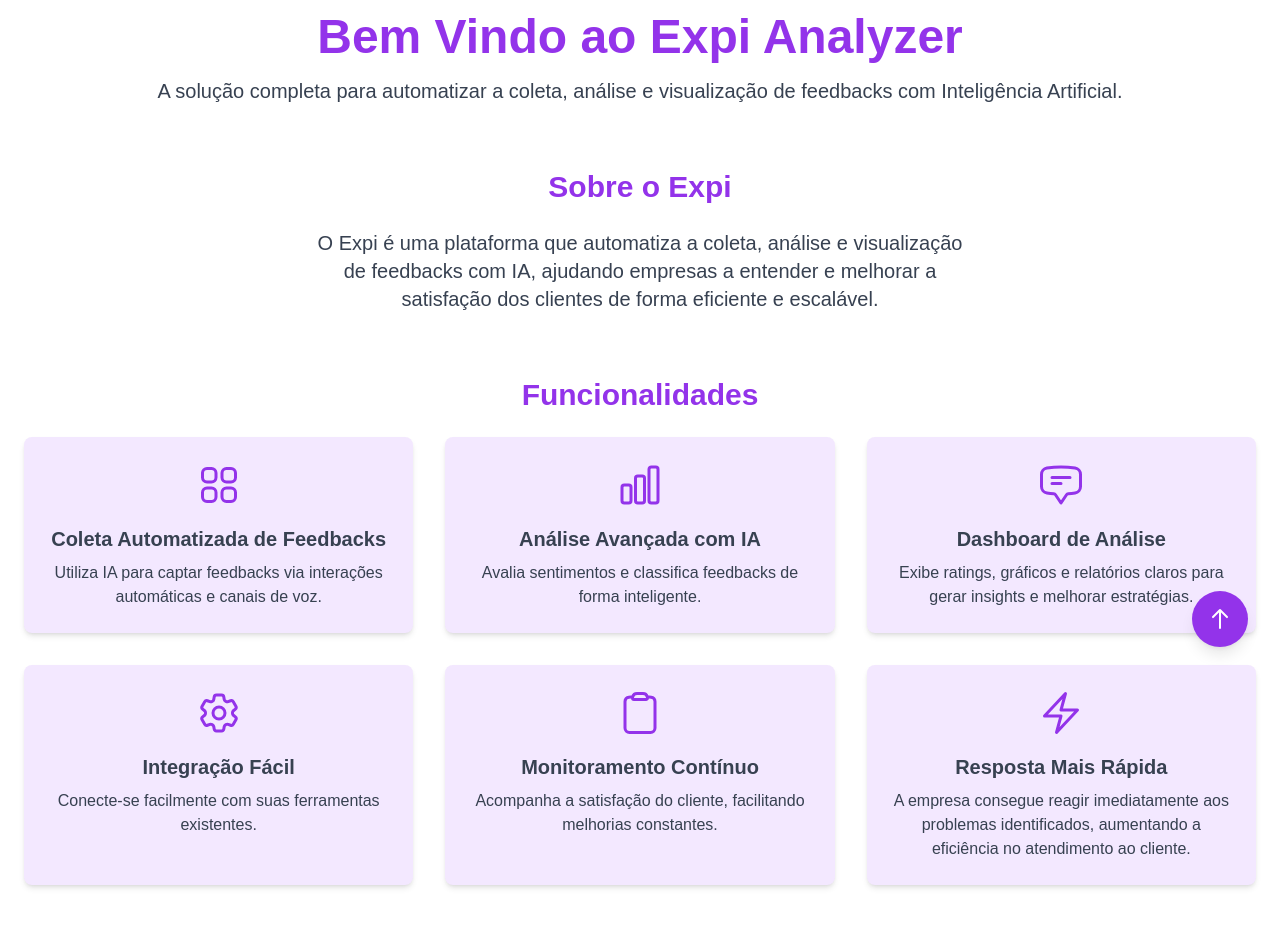
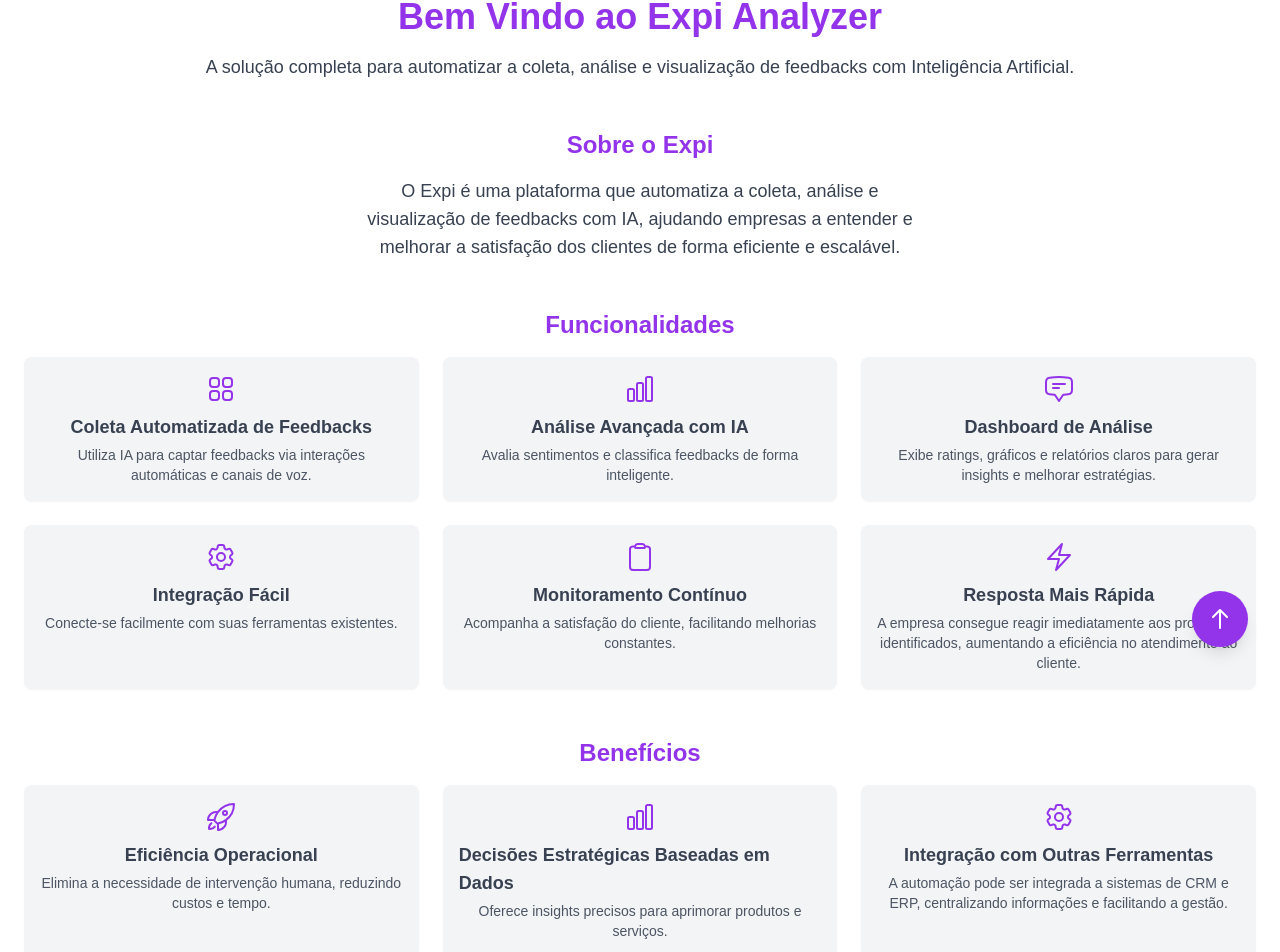
Before and after one commit to rafak7/plusoft-Expi, a Next.js app: page / in a window 1280 px wide. Shown: the part 115-1067 px from the top of the page. Built offline with nearby package versions, Linux system fonts and the light colour scheme.

Commit message:
Realizando alteração nos cards da home

```diff
--- a/components/landing-page.tsx
+++ b/components/landing-page.tsx
@@ -14,6 +14,10 @@
   BoltIcon,
   RocketLaunchIcon
 } from '@heroicons/react/24/outline'
+import { gsap } from 'gsap';
+import { ScrollTrigger } from 'gsap/ScrollTrigger';
+
+gsap.registerPlugin(ScrollTrigger);
 
 export function LandingPageComponent() {
   const [selectedGif, setSelectedGif] = useState<string | null>(null)
@@ -160,6 +164,8 @@
     tap: { scale: 0.9 }
   }
 
+
+
   return (
     <div className="flex flex-col min-h-screen bg-white dark:bg-gray-900 transition-colors duration-200">
       <header className="bg-transparent absolute w-full z-10">
@@ -243,69 +249,66 @@
 
       <main className="flex-grow container mx-auto px-4 sm:px-6 py-8 sm:py-16 pt-32">
       {activeSection === 'home' && (
-          <div className="mt-16">
+  <div className="mt-12">
 
-            <div className="text-center mb-16">
-              <h2 className="text-4xl sm:text-5xl font-bold mb-4 text-purple-600">Bem Vindo ao Expi Analyzer</h2>
-              <p className="text-lg sm:text-xl text-gray-700 dark:text-gray-300">A solução completa para automatizar a coleta, análise e visualização de feedbacks com Inteligência Artificial.</p>
+    <div className="text-center mb-12">
+      <h2 className="text-3xl sm:text-4xl font-bold mb-4 text-purple-600">Bem Vindo ao Expi Analyzer</h2>
+      <p className="text-md sm:text-lg text-gray-700 dark:text-gray-300">
+        A solução completa para automatizar a coleta, análise e visualização de feedbacks com Inteligência Artificial.
+      </p>
     </div>
 
 
-            <section className="mb-16">
-              <h3 className="text-3xl font-semibold mb-6 text-purple-600 text-center">Sobre o Expi</h3>
-              <p className="text-lg sm:text-xl text-gray-700 dark:text-gray-300 text-center max-w-2xl mx-auto">
+    <section className="mb-12">
+      <h3 className="text-2xl font-semibold mb-4 text-purple-600 text-center">Sobre o Expi</h3>
+      <p className="text-md sm:text-lg text-gray-700 dark:text-gray-300 text-center max-w-xl mx-auto">
         O Expi é uma plataforma que automatiza a coleta, análise e visualização de feedbacks com IA, ajudando empresas a entender e melhorar a satisfação dos clientes de forma eficiente e escalável.
       </p>
     </section>
 
-            <section className="mb-16">
-              <h3 className="text-3xl font-semibold mb-6 text-purple-600 text-center">Funcionalidades</h3>
-              <div className="grid grid-cols-1 md:grid-cols-2 lg:grid-cols-3 gap-8">
 
-                <div className="flex flex-col items-center bg-purple-100 dark:bg-purple-800 p-6 rounded-lg shadow-md">
-                  <Squares2X2Icon className="w-12 h-12 text-purple-600 mb-4" />
-                  <h4 className="text-xl font-semibold text-gray-700 dark:text-gray-100 mb-2">Coleta Automatizada de Feedbacks</h4>
-                  <p className="text-center text-gray-700 dark:text-gray-300">
+    <section className="mb-12">
+      <h3 className="text-2xl font-semibold mb-4 text-purple-600 text-center">Funcionalidades</h3>
+      <div className="grid grid-cols-2 sm:grid-cols-3 gap-6">
+        <div className="flex flex-col items-center bg-gray-100 dark:bg-gray-800 dark:shadow-lg dark:shadow-gray-700 p-4 rounded-lg shadow-sm">
+          <Squares2X2Icon className="w-8 h-8 text-purple-600 mb-2" />
+          <h4 className="text-lg font-semibold text-gray-700 dark:text-gray-100 mb-1">Coleta Automatizada de Feedbacks</h4>
+          <p className="text-center text-gray-600 dark:text-gray-300 text-sm">
             Utiliza IA para captar feedbacks via interações automáticas e canais de voz.
           </p>
         </div>
-
-                <div className="flex flex-col items-center bg-purple-100 dark:bg-purple-800 p-6 rounded-lg shadow-md">
-                  <ChartBarIcon className="w-12 h-12 text-purple-600 mb-4" />
-                  <h4 className="text-xl font-semibold text-gray-700 dark:text-gray-100 mb-2">Análise Avançada com IA</h4>
-                  <p className="text-center text-gray-700 dark:text-gray-300">
+        <div className="flex flex-col items-center bg-gray-100 dark:bg-gray-800 dark:shadow-lg dark:shadow-gray-700 p-4 rounded-lg shadow-sm">
+          <ChartBarIcon className="w-8 h-8 text-purple-600 mb-2" />
+          <h4 className="text-lg font-semibold text-gray-700 dark:text-gray-100 mb-1">Análise Avançada com IA</h4>
+          <p className="text-center text-gray-600 dark:text-gray-300 text-sm">
             Avalia sentimentos e classifica feedbacks de forma inteligente.
           </p>
         </div>
-
-                <div className="flex flex-col items-center bg-purple-100 dark:bg-purple-800 p-6 rounded-lg shadow-md">
-                  <ChatBubbleBottomCenterTextIcon className="w-12 h-12 text-purple-600 mb-4" />
-                  <h4 className="text-xl font-semibold text-gray-700 dark:text-gray-100 mb-2">Dashboard de Análise</h4>
-                  <p className="text-center text-gray-700 dark:text-gray-300">
+        <div className="flex flex-col items-center bg-gray-100 dark:bg-gray-800 dark:shadow-lg dark:shadow-gray-700 p-4 rounded-lg shadow-sm">
+          <ChatBubbleBottomCenterTextIcon className="w-8 h-8 text-purple-600 mb-2" />
+          <h4 className="text-lg font-semibold text-gray-700 dark:text-gray-100 mb-1">Dashboard de Análise</h4>
+          <p className="text-center text-gray-600 dark:text-gray-300 text-sm">
             Exibe ratings, gráficos e relatórios claros para gerar insights e melhorar estratégias.
           </p>
         </div>
-
-                <div className="flex flex-col items-center bg-purple-100 dark:bg-purple-800 p-6 rounded-lg shadow-md">
-                  <Cog6ToothIcon className="w-12 h-12 text-purple-600 mb-4" />
-                  <h4 className="text-xl font-semibold text-gray-700 dark:text-gray-100 mb-2">Integração Fácil</h4>
-                  <p className="text-center text-gray-700 dark:text-gray-300">
+        <div className="flex flex-col items-center bg-gray-100 dark:bg-gray-800 dark:shadow-lg dark:shadow-gray-700 p-4 rounded-lg shadow-sm">
+          <Cog6ToothIcon className="w-8 h-8 text-purple-600 mb-2" />
+          <h4 className="text-lg font-semibold text-gray-700 dark:text-gray-100 mb-1">Integração Fácil</h4>
+          <p className="text-center text-gray-600 dark:text-gray-300 text-sm">
             Conecte-se facilmente com suas ferramentas existentes.
           </p>
         </div>
-
-                <div className="flex flex-col items-center bg-purple-100 dark:bg-purple-800 p-6 rounded-lg shadow-md">
-                  <ClipboardIcon className="w-12 h-12 text-purple-600 mb-4" />
-                  <h4 className="text-xl font-semibold text-gray-700 dark:text-gray-100 mb-2">Monitoramento Contínuo</h4>
-                  <p className="text-center text-gray-700 dark:text-gray-300">
+        <div className="flex flex-col items-center bg-gray-100 dark:bg-gray-800 dark:shadow-lg dark:shadow-gray-700 p-4 rounded-lg shadow-sm">
+          <ClipboardIcon className="w-8 h-8 text-purple-600 mb-2" />
+          <h4 className="text-lg font-semibold text-gray-700 dark:text-gray-100 mb-1">Monitoramento Contínuo</h4>
+          <p className="text-center text-gray-600 dark:text-gray-300 text-sm">
             Acompanha a satisfação do cliente, facilitando melhorias constantes.
           </p>
         </div>
-
-                <div className="flex flex-col items-center bg-purple-100 dark:bg-purple-800 p-6 rounded-lg shadow-md">
-                  <BoltIcon className="w-12 h-12 text-purple-600 mb-4" />
-                  <h4 className="text-xl font-semibold text-gray-700 dark:text-gray-100 mb-2">Resposta Mais Rápida</h4>
-                  <p className="text-center text-gray-700 dark:text-gray-300">
+        <div className="flex flex-col items-center bg-gray-100 dark:bg-gray-800 dark:shadow-lg dark:shadow-gray-700 p-4 rounded-lg shadow-sm">
+          <BoltIcon className="w-8 h-8 text-purple-600 mb-2" />
+          <h4 className="text-lg font-semibold text-gray-700 dark:text-gray-100 mb-1">Resposta Mais Rápida</h4>
+          <p className="text-center text-gray-600 dark:text-gray-300 text-sm">
             A empresa consegue reagir imediatamente aos problemas identificados, aumentando a eficiência no atendimento ao cliente.
           </p>
         </div>
@@ -313,30 +316,27 @@
     </section>
 
 
-            <section className="mb-16">
-              <h3 className="text-3xl font-semibold mb-6 text-purple-600 text-center">Benefícios</h3>
-              <div className="grid grid-cols-1 md:grid-cols-2 lg:grid-cols-3 gap-8">
-
-                <div className="flex flex-col items-center bg-purple-100 dark:bg-purple-800 p-6 rounded-lg shadow-md">
-                  <RocketLaunchIcon className="w-12 h-12 text-purple-600 mb-4" />
-                  <h4 className="text-xl font-semibold text-gray-700 dark:text-gray-100 mb-2">Eficiência Operacional</h4>
-                  <p className="text-center text-gray-700 dark:text-gray-300">
+    <section className="mb-12">
+      <h3 className="text-2xl font-semibold mb-4 text-purple-600 text-center">Benefícios</h3>
+      <div className="grid grid-cols-2 sm:grid-cols-3 gap-6">
+        <div className="flex flex-col items-center bg-gray-100 dark:bg-gray-800 dark:shadow-lg dark:shadow-gray-700 p-4 rounded-lg shadow-sm">
+          <RocketLaunchIcon className="w-8 h-8 text-purple-600 mb-2" />
+          <h4 className="text-lg font-semibold text-gray-700 dark:text-gray-100 mb-1">Eficiência Operacional</h4>
+          <p className="text-center text-gray-600 dark:text-gray-300 text-sm">
             Elimina a necessidade de intervenção humana, reduzindo custos e tempo.
           </p>
         </div>
-
-                <div className="flex flex-col items-center bg-purple-100 dark:bg-purple-800 p-6 rounded-lg shadow-md">
-                  <ChartBarIcon className="w-12 h-12 text-purple-600 mb-4" />
-                  <h4 className="text-xl font-semibold text-gray-700 dark:text-gray-100 mb-2">Decisões Estratégicas Baseadas em Dados</h4>
-                  <p className="text-center text-gray-700 dark:text-gray-300">
+        <div className="flex flex-col items-center bg-gray-100 dark:bg-gray-800 dark:shadow-lg dark:shadow-gray-700 p-4 rounded-lg shadow-sm">
+          <ChartBarIcon className="w-8 h-8 text-purple-600 mb-2" />
+          <h4 className="text-lg font-semibold text-gray-700 dark:text-gray-100 mb-1">Decisões Estratégicas Baseadas em Dados</h4>
+          <p className="text-center text-gray-600 dark:text-gray-300 text-sm">
             Oferece insights precisos para aprimorar produtos e serviços.
           </p>
         </div>
-
-                <div className="flex flex-col items-center bg-purple-100 dark:bg-purple-800 p-6 rounded-lg shadow-md">
-                  <Cog6ToothIcon className="w-12 h-12 text-purple-600 mb-4" />
-                  <h4 className="text-xl font-semibold text-gray-700 dark:text-gray-100 mb-2">Integração com Outras Ferramentas</h4>
-                  <p className="text-center text-gray-700 dark:text-gray-300">
+        <div className="flex flex-col items-center bg-gray-100 dark:bg-gray-800 dark:shadow-lg dark:shadow-gray-700 p-4 rounded-lg shadow-sm">
+          <Cog6ToothIcon className="w-8 h-8 text-purple-600 mb-2" />
+          <h4 className="text-lg font-semibold text-gray-700 dark:text-gray-100 mb-1">Integração com Outras Ferramentas</h4>
+          <p className="text-center text-gray-600 dark:text-gray-300 text-sm">
             A automação pode ser integrada a sistemas de CRM e ERP, centralizando informações e facilitando a gestão.
           </p>
         </div>
@@ -345,11 +345,12 @@
 
 
     <section className="text-center">
-              <h3 className="text-3xl font-semibold mb-6 text-purple-600">Pronto para Transformar sua Gestão de Feedbacks?</h3>
-
+      <h3 className="text-2xl font-semibold mb-4 text-purple-600">Pronto para Transformar sua Gestão de Feedbacks?</h3>
     </section>
   </div>
 )}
+
+
 
         {activeSection === 'chat' && (
           <div>
```
Lines whose indentation alone changed are shown as unchanged.
